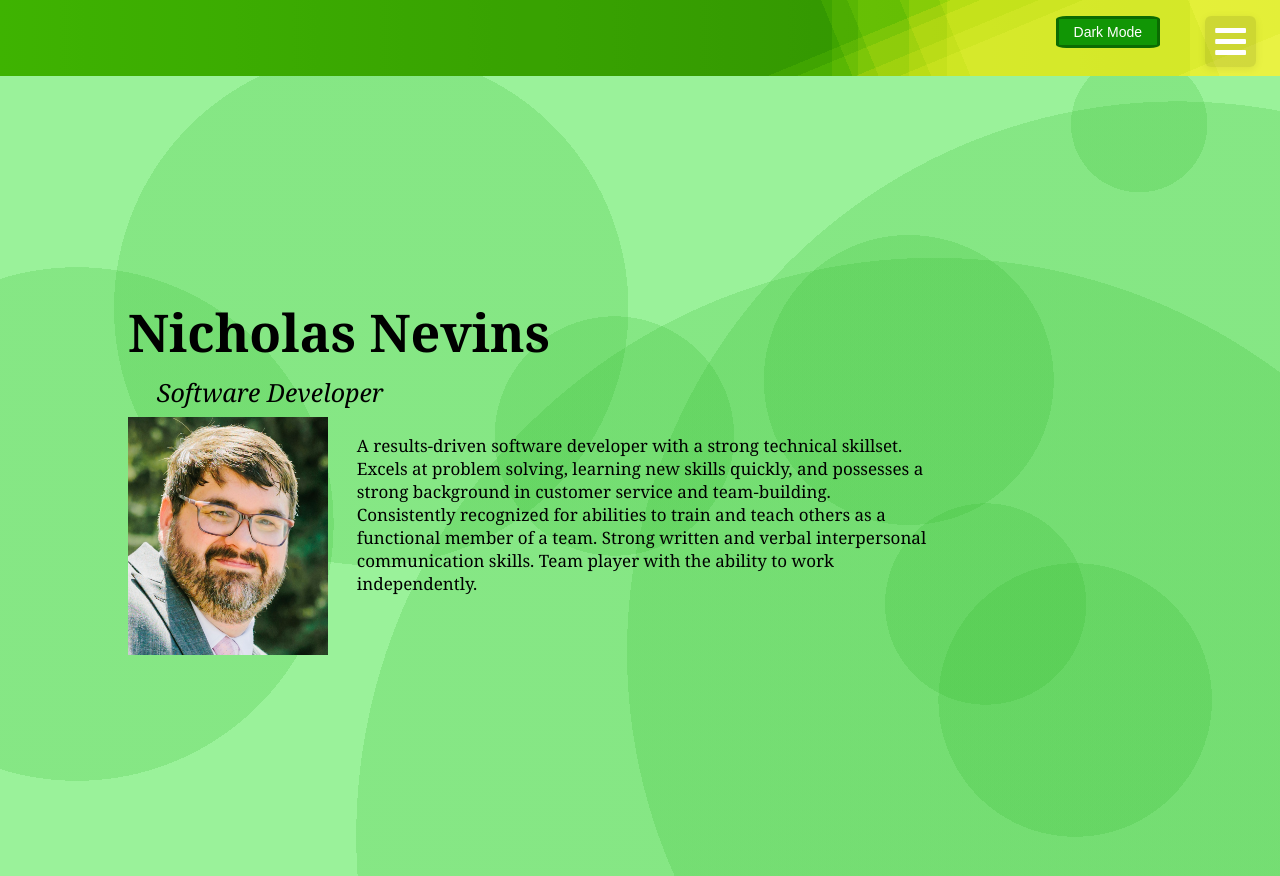
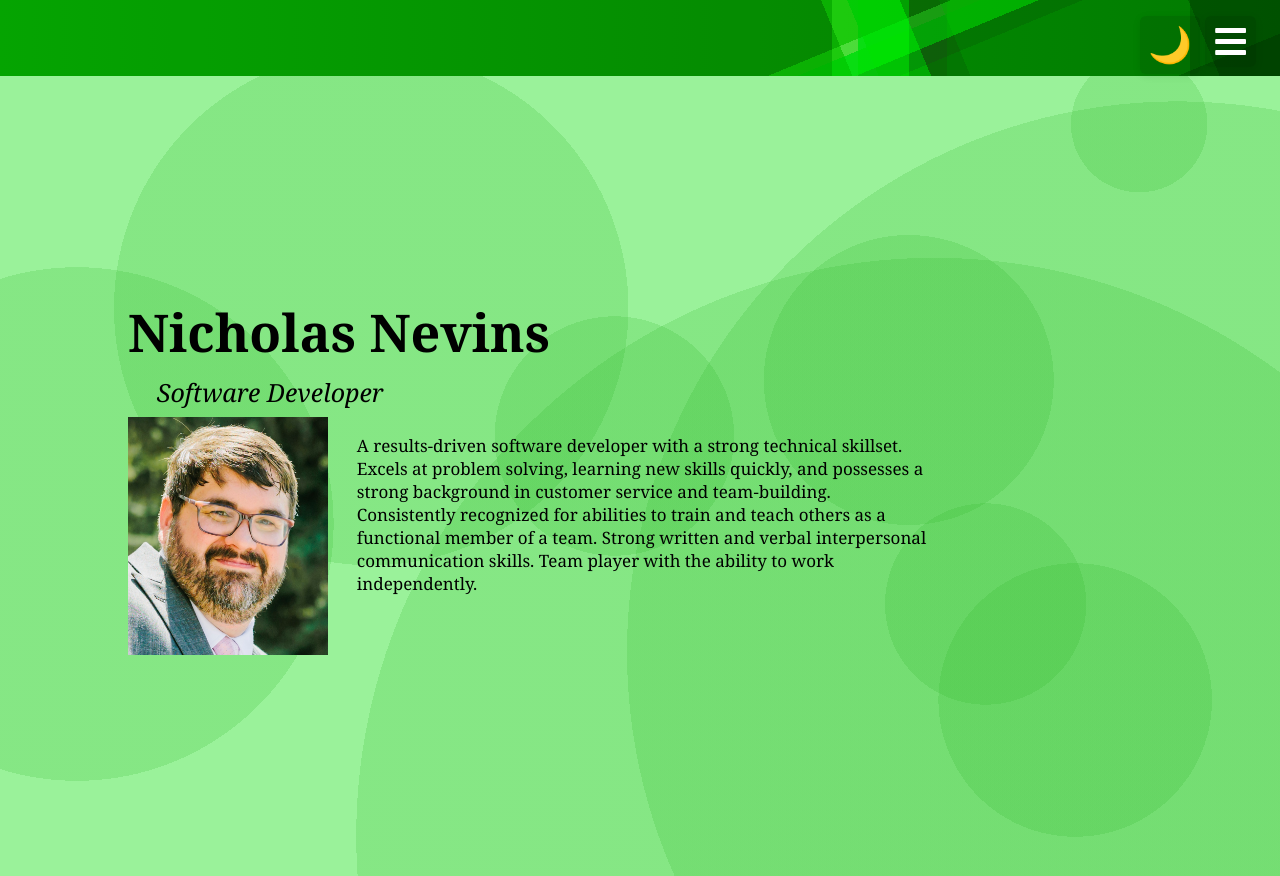
Before and after one commit to NevinsN/professional_portfolio, a React (Create React App) app in the folder professional_portfolio/: page /home in a window 1280 px wide. Built offline with nearby package versions, Linux system fonts and the light colour scheme.

Commit message:
Further Tweaks

```diff
--- a/professional_portfolio/src/Components/Navbar/NavbarElements.js
+++ b/professional_portfolio/src/Components/Navbar/NavbarElements.js
@@ -4,7 +4,7 @@ import styled from "styled-components";
 
 export const Nav = styled.nav`
     background: #006910;
-    background-image: linear-gradient(90deg, rgb(173, 173, 173),rgb(129, 129, 129)),linear-gradient(90deg, rgb(91, 131, 23) 0%, rgb(91, 131, 23) 65%,rgb(110, 144, 39) 65%, rgb(110, 144, 39) 67%,rgb(128, 157, 55) 67%, rgb(128, 157, 55) 71%,rgb(147, 169, 70) 71%, rgb(147, 169, 70) 74%,rgb(165, 182, 86) 74%, rgb(165, 182, 86) 93%,rgb(184, 195, 102) 93%, rgb(184, 195, 102) 100%),linear-gradient(67.5deg, rgb(91, 131, 23) 0%, rgb(91, 131, 23) 65%,rgb(110, 144, 39) 65%, rgb(110, 144, 39) 67%,rgb(128, 157, 55) 67%, rgb(128, 157, 55) 71%,rgb(147, 169, 70) 71%, rgb(147, 169, 70) 74%,rgb(165, 182, 86) 74%, rgb(165, 182, 86) 93%,rgb(184, 195, 102) 93%, rgb(184, 195, 102) 100%),linear-gradient(157.5deg, rgb(91, 131, 23) 0%, rgb(91, 131, 23) 65%,rgb(110, 144, 39) 65%, rgb(110, 144, 39) 67%,rgb(128, 157, 55) 67%, rgb(128, 157, 55) 71%,rgb(147, 169, 70) 71%, rgb(147, 169, 70) 74%,rgb(165, 182, 86) 74%, rgb(165, 182, 86) 93%,rgb(184, 195, 102) 93%, rgb(184, 195, 102) 100%); background-blend-mode:overlay, overlay, overlay, normal;
+    background-image: linear-gradient(90deg, rgb(173, 173, 173),rgb(129, 129, 129)),linear-gradient(90deg, rgb(39,125,22) 0%, rgb(39,125,22) 65%,rgb(103,168,94) 65%, rgb(103,168,94) 67%,rgb(12,172,30) 67%, rgb(12,172,30) 71%,rgb(60,112,53) 71%, rgb(60,112,53) 74%,rgb(30,125,22) 74%, rgb(30,125,22) 93%,rgb(14,102,4) 93%, rgb(14,102,4) 100%),linear-gradient(67.5deg, rgb(39,125,22) 0%, rgb(39,125,22) 65%,rgb(103,168,94) 65%, rgb(103,168,94) 67%,rgb(12,172,30) 67%, rgb(12,172,30) 71%,rgb(60,112,53) 71%, rgb(60,112,53) 74%,rgb(30,125,22) 74%, rgb(30,125,22) 93%,rgb(14,102,4) 93%, rgb(14,102,4) 100%),linear-gradient(157.5deg, rgb(39,125,22) 0%, rgb(39,125,22) 65%,rgb(103,168,94) 65%, rgb(103,168,94) 67%,rgb(12,172,30) 67%, rgb(12,172,30) 71%,rgb(60,112,53) 71%, rgb(60,112,53) 74%,rgb(30,125,22) 74%, rgb(30,125,22) 93%,rgb(14,102,4) 93%, rgb(14,102,4) 100%); background-blend-mode:overlay, overlay, overlay, normal;
     height: 70px;
     display: flex;
     justify-content: space-between;
--- a/professional_portfolio/src/Components/Navbar/index.js
+++ b/professional_portfolio/src/Components/Navbar/index.js
@@ -17,8 +17,36 @@ const Navbar = ({ theme, toggleTheme }) => {
         <>
             <Nav>
                 <Bars onClick={handleMenuToggle} />
-                <button onClick={toggleTheme} style={{position: 'absolute', right: '120px', top: '16px', zIndex: 101}}>
-                    {theme === "dark" ? "Light Mode" : "Dark Mode"}
+                <button
+                    onClick={toggleTheme}
+                    style={{
+                        position: 'absolute',
+                        right: '24px', // match Bars right position
+                        top: '16px',  // match Bars top position
+                        zIndex: 101,
+                        background: 'rgba(0,0,0,0.1)',
+                        color: '#fff',
+                        border: 'none',
+                        borderRadius: '6px',
+                        padding: '8px',
+                        fontSize: '2.2rem',
+                        boxShadow: '0 2px 8px rgba(0,0,0,0.08)',
+                        cursor: 'pointer',
+                        transition: 'background 0.2s, color 0.2s',
+                        height: 'auto',
+                        width: 'auto',
+                        marginRight: '56px' // add margin to separate from hamburger
+                    }}
+                    onMouseOver={e => {
+                        e.target.style.background = '#ecdc1a';
+                        e.target.style.color = '#006910';
+                    }}
+                    onMouseOut={e => {
+                        e.target.style.background = 'rgba(0,0,0,0.1)';
+                        e.target.style.color = '#fff';
+                    }}
+                >
+                    {theme === "dark" ? "☀" : "🌙"}
                 </button>
                 <NavMenu className={isOpen ? "active" : ""}>
                     <NavLink to="/home" onClick={() => setIsOpen(false)}>
```
